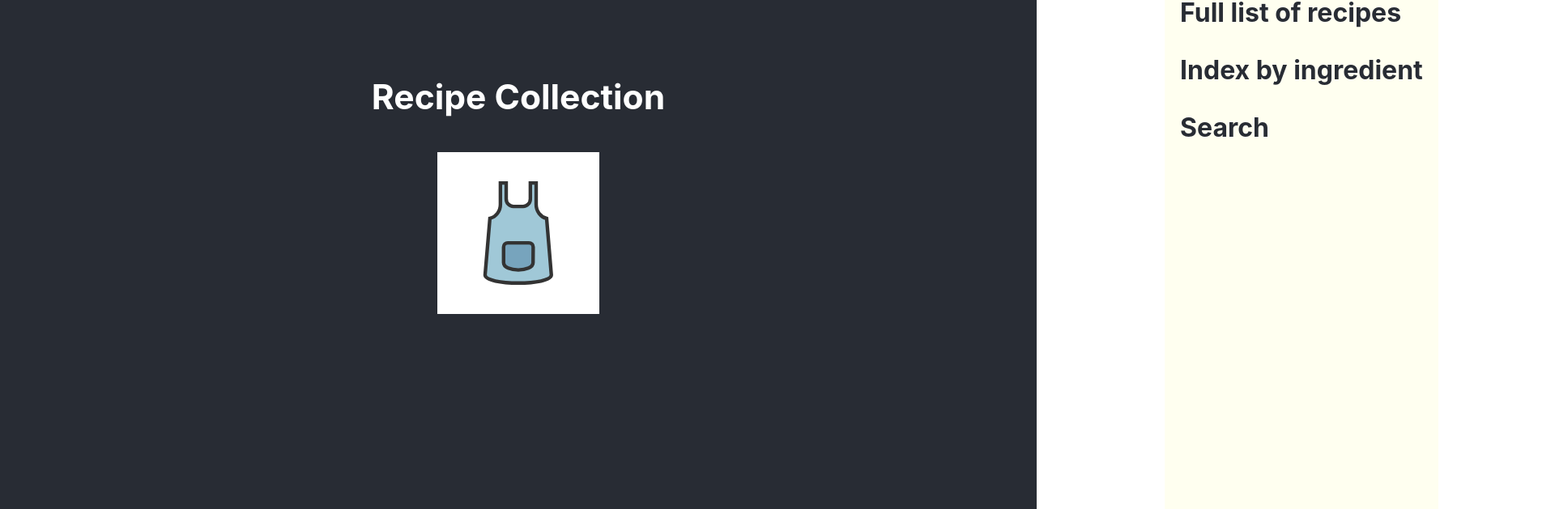
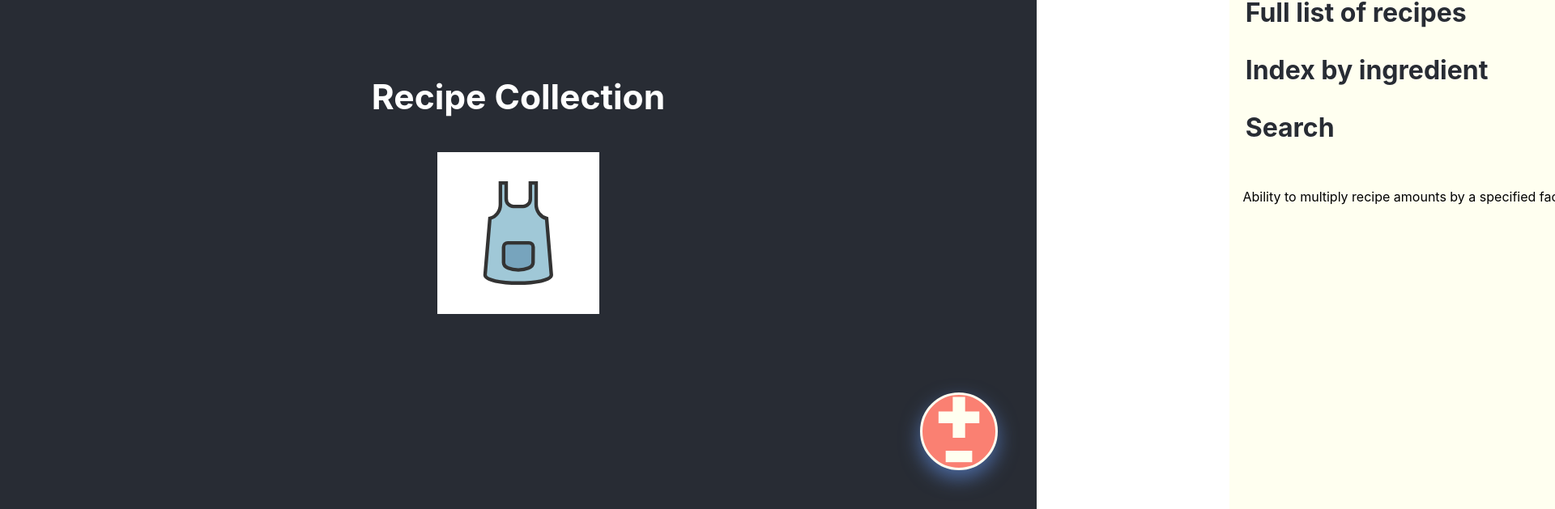
Before and after one commit to marcg1968/react-recipes, a React (Create React App) app: page / in a window 1280 px wide. Shown: the part 171-800 px from the top of the page at 81% size, 1920 px wide, since content can reach past the window. Built offline with nearby package versions, Linux system fonts and the light colour scheme.

Commit message:
interim stable

```diff
--- a/src/App.js
+++ b/src/App.js
@@ -12,16 +12,24 @@ import { Navbar } from './components/Navbar'
 import { Recipe } from './components/Recipe'
 import { Search } from './components/Search'
 
-export const RecipeListContext = createContext(null)
+export const RecipeContext = createContext(null)
 
 function App() {
 
     const [recipeTitles, setRecipeTitles] = useState({})
+    const [factorBtn,    setFactorBtn]    = useState(false)
 
     return (
         <ThemeProvider theme={theme}>
             <GlobalStyles />
-            <RecipeListContext.Provider value={[recipeTitles, setRecipeTitles]}>
+            <RecipeContext.Provider
+                value={[
+                    recipeTitles,
+                    setRecipeTitles,
+                    factorBtn,
+                    setFactorBtn,
+                ]}
+            >
                 <Navbar />
                 <main>
                     <Routes>
@@ -35,7 +43,7 @@ function App() {
                         />
                     </Routes>
                 </main>
-            </RecipeListContext.Provider>
+            </RecipeContext.Provider>
         </ThemeProvider>
     )
 }
--- a/src/components/Builders.js
+++ b/src/components/Builders.js
@@ -285,3 +285,71 @@ export const StyledBurger = styled.button`
         }
     }
 `
+
+export const FactorSection = styled.section`
+    display: flex;
+    flex-direction: row;
+    margin: 1rem 6rem;
+`
+
+export const FactorText = styled.span`
+    font-size: 0.9rem;
+    flex: 3;
+    padding: .67rem .67rem 0 0;
+    text-align: right;
+`
+
+export const FactorInput = styled.input.attrs(props => ({
+    maxlength: props.maxlength || 9,
+    size: props.size || 9,
+}))`
+    flex: 1;
+    font-size: 1.3rem;
+    padding-left: .2rem;
+    text-align: center;
+`
+
+export const FactorButton = styled.button`
+    flex: 1;
+    font-size: 1rem;
+    background: ivory;
+    margin: .3rem 0 .3rem 1rem;
+    padding: .2rem;
+    border-radius: 3px;
+    border: 2px solid salmon;
+`
+
+export const FABContainer = styled.div`
+    position: relative;
+`
+
+export const FABOuter = styled.div`
+    position: fixed;
+    bottom: 3rem;
+    right: 3rem;
+    border: 3px solid ivory;
+    background: salmon;
+    border-radius: 50%;
+    width: 6rem;
+    height: 6rem;
+    margin-left: auto;
+    margin-right: auto;
+    padding -1rem -1rem;
+    display: flex;
+    flex-direction: row;
+    color: ivory;
+    font-size: 6rem;
+    line-height: 3rem;
+    font-weight: 900;
+    box-shadow: 0 10px 25px rgba(100, 149, 237, 0.6);
+`
+
+export const FABInner = styled.div`
+    display: flex;
+    // flex: 1;
+    flex-direction: column;
+    justify-content: center; /* center-align children vertically*/
+    text-align: center; /* horizontal center alignment */
+    width: 100%; /* nec for text-alignment */
+    height: 100%; /* nec for text-alignment */
+`
--- a/src/components/List.js
+++ b/src/components/List.js
@@ -3,7 +3,7 @@
 import React, { useCallback, useEffect, useState, useContext } from 'react'
 // import { sleep } from '../common/functions'
 import { SortableTitles } from './SortableTitles'
-import { RecipeListContext } from '../App'
+import { RecipeContext } from '../App'
 import { MainHeader } from './Builders'
 import { dbGetRecipes } from '../common/functions'
 
@@ -11,7 +11,7 @@ export const List = () => {
 
     const [ loaded, setLoaded ] = useState(false)
 
-    const [ recipeTitles, setRecipeTitles] = useContext(RecipeListContext)
+    const [ recipeTitles, setRecipeTitles] = useContext(RecipeContext)
 
     const getRecipeTitles = useCallback(async () => {
         // await sleep(3000)
--- a/src/components/ListByIngredient.js
+++ b/src/components/ListByIngredient.js
@@ -2,7 +2,7 @@
 
 import React, { useCallback, useEffect, useState, useContext } from 'react'
 // import { sleep } from '../common/functions'
-import { RecipeListContext } from '../App'
+import { RecipeContext } from '../App'
 import { Header4 } from './Builders'
 import { Link } from 'react-router-dom'
 import { dbGetRecipes, dbGetRecipesByIngredient } from '../common/functions'
@@ -12,7 +12,7 @@ export const ListByIngredient = () => {
     const [ loaded,          setLoaded ]          = useState(false)
     const [ recipesByIngred, setRecipesByIngred ] = useState({})
 
-    const [ recipeTitles, setRecipeTitles] = useContext(RecipeListContext)
+    const [ recipeTitles, setRecipeTitles] = useContext(RecipeContext)
 
     const getRecipesByIngred = useCallback(async () => {
         // await sleep(3000)
@@ -43,7 +43,6 @@ export const ListByIngredient = () => {
                     : (
                         <>
                             <h1>Recipes by ingredient</h1>
-                            {/* <SortableTitles data={recipeTitles} /> */}
                             {
                                 Object.keys(recipeTitles).length && recipesByIngred && Array.isArray(recipesByIngred)
                                     ? recipesByIngred.map((e, i) => (
@@ -51,7 +50,6 @@ export const ListByIngredient = () => {
                                             <Header4 align={'left'}>
                                                 {e[0]}
                                             </Header4>
-                                            {/* <pre>{JSON.stringify(e[1], null, 2)}</pre> */}
                                             <ul>
                                             {
                                                 e[1].map((r, n) => {
--- a/src/components/Navbar.js
+++ b/src/components/Navbar.js
@@ -1,12 +1,21 @@
 // Navbar.js
 
-import React, { useState } from 'react'
+import React, { useContext, useState } from 'react'
 import { Link } from 'react-router-dom'
 import { Burger, BurgerMenu } from './Burger'
+import { RecipeContext } from '../App'
+import { FABContainer, FABInner, FABOuter } from './Builders'
 
 export const Navbar = () => {
 
     const [open, setOpen] = useState(false)
+
+    const [
+        ,
+        ,
+        factorBtn,
+        setFactorBtn,
+    ] = useContext(RecipeContext)
 
     return (
         <header>
@@ -18,8 +27,36 @@ export const Navbar = () => {
                 <Link to='/list'>Full list of recipes</Link>
                 <Link to='/list-by-ingredient'>Index by ingredient</Link>
                 <Link to='/search'>Search</Link>
+                <br/><br/>
+                <div>Ability to multiply recipe amounts by a specified factor is {!!factorBtn ? ' ON' : ' OFF'}.</div>
             </BurgerMenu>
+
+            <FactorFAB setFactorBtn={setFactorBtn} factorBtn={factorBtn} />
 
         </header>
     )
 }
+
+const FactorFAB = props => {
+
+    const { setFactorBtn, factorBtn } = props
+
+    return (
+        <FABContainer>
+            <FABOuter
+                className='FABOuter'
+                onClick={(evt) => {
+                    console.log(48, {factorBtn})
+                    setFactorBtn(prev => !prev)
+                }}
+            >
+                <FABInner
+                    className='FABInner'
+                >
+                    <div>+</div>
+                    <div>-</div>
+                </FABInner>
+            </FABOuter>
+        </FABContainer>
+    )
+}
--- a/src/components/Recipe.js
+++ b/src/components/Recipe.js
@@ -8,8 +8,11 @@ import {
     IngredientRow,
     IngredientContainer,
     MethodContainer,
+    FactorInput,
+    FactorText,
+    FactorSection,
 } from './Builders'
-import { RecipeListContext } from '../App'
+import { RecipeContext } from '../App'
 import { dbGetRecipe } from '../common/functions'
 
 export const Recipe = props => {
@@ -17,14 +20,17 @@ export const Recipe = props => {
     const params = useParams()
     const { id } = params || {}
 
-    const [ loaded,   setLoaded   ]   = useState(false)
-    const [ recipe,   setRecipe   ]   = useState({})
-    const [ recipeId, setRecipeId ]   = useState(id)
+    const [ loaded,   setLoaded ]   = useState(false)
+    const [ recipe,   setRecipe ]   = useState({})
+    const [ recipeId, setRecipeId ] = useState(id)
+    const [ factor,   setFactor ]   = useState(null)
 
     const [
         recipeTitles,
-        // setRecipeTitles
-    ] = useContext(RecipeListContext)
+        ,
+        factorBtn,
+        ,
+    ] = useContext(RecipeContext)
 
     const { state } = useLocation()
     const linkedid = state?.linkedid
@@ -97,6 +103,23 @@ export const Recipe = props => {
             )
     }
 
+    const changeHandler = evt => {
+        let n = evt.target.value.trim()
+        if (n === '') return setFactor(null)
+        if (typeof n === 'string' && n.match(/^(\d+|\d+[\s/\d]+\d+)$/)) {
+            n = n.split(/\s+/)
+                .map(e => e.match(/^[\d/]+$/) ? eval(e): e)
+                .reduce((acc, curr) => acc + curr)
+            return setFactor(n)
+        }
+        setFactor(null)
+    }
+
+    const clickHandler = evt => {
+        if (factor === null) return
+
+    }
+
     return (
         <div>
             {
@@ -108,8 +131,30 @@ export const Recipe = props => {
                                 {title}&nbsp;{lang && lang === 'de' ? '(in German)' : ''}
                                 <PrevOrNextLink type='next' />
                             </h1>
+
                             {
-                                parts.map((e, i) => <Part key={`part-${i}`} { ...parts[i] } n={i} />)
+                                factorBtn
+                                ? (
+                                    <FactorSection>
+                                        <FactorText>Change the recipe amounts by a certain factor (e.g. 2/3): </FactorText>
+                                        <FactorInput
+                                            type='text'
+                                            maxLength='9'
+                                            size='9'
+                                            autoFocus={true}
+                                            autocomplete="off"
+                                            autocorrect="off"
+                                            autocapitalize="off"
+                                            spellcheck={false}
+                                            onChange={changeHandler}
+                                            onBlur={clickHandler}
+                                        />
+                                    </FactorSection>
+                                )
+                                : null
+                            }
+                            {
+                                parts.map((e, i) => <Part key={`part-${i}`} { ...parts[i] } n={i} factor={factor} />)
                             }
                             {/* <pre>{JSON.stringify(recipeTitles, null, 2)}</pre> */}
                         </>
@@ -120,7 +165,19 @@ export const Recipe = props => {
     )
 }
 
-const Part = ({ title = null, ingreds = null, method = null, n = 0 }) => {
+const Part = ({ title = null, ingreds = null, method = null, n = 0, factor = null }) => {
+
+    const amtsAsDecimal = ingreds.map(({ qty: { amt=0 } }, i) => {
+        if (typeof amt === 'number') return amt
+        if (typeof amt === 'string') {
+            return amt
+                .trim()
+                .split(/\s+/)
+                .map(e => e.match(/^[\d/]+$/) ? eval(e): e)
+                .reduce((acc, curr) => acc + curr)
+        }
+        return 0
+    })
 
     return (
         <>
@@ -130,9 +187,13 @@ const Part = ({ title = null, ingreds = null, method = null, n = 0 }) => {
                         <IngredientContainer>
                             {   title && <Header3>{title}</Header3> }
                             {
-                                // ingreds.map(({ name='', qty={} }, i) => (
                                 ingreds.map(({ name='', qty: { amt='', unit='' } }, i) => {
                                     unit = unit === 'x' ? '' : `${unit}\u00A0`
+                                    amt = factor && typeof amtsAsDecimal[i] !== 'undefined'
+                                        ? (amtsAsDecimal[i] * factor) > 100
+                                            ? Math.round(amtsAsDecimal[i] * factor)
+                                            : Math.round((amtsAsDecimal[i] * factor)*100)/100
+                                        : amt
                                     return (
                                         <IngredientRow
                                             key={`ingred-${n}-${i}`}
--- a/src/components/Search.js
+++ b/src/components/Search.js
@@ -65,6 +65,11 @@ const SearchWithMagnifyingGlass = ({ changeHandler }) => {
             </MagnifyingGlass>
             <SearchForm>
                 <Searchfield
+                    autoFocus={true}
+                    autocomplete="off"
+                    autocorrect="off"
+                    autocapitalize="off"
+                    spellcheck={false}
                     onChange={changeHandler}
                 />
             </SearchForm>
```
